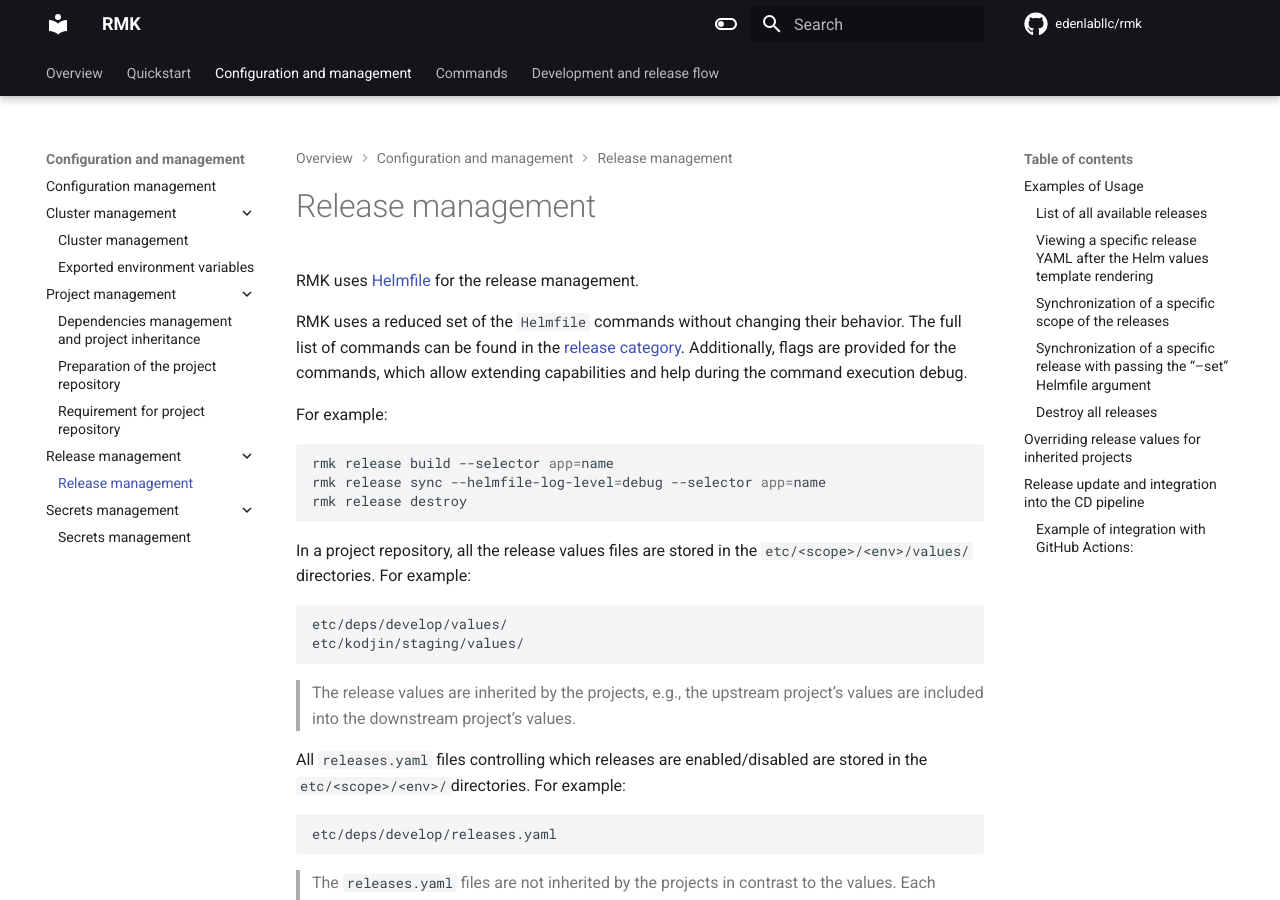
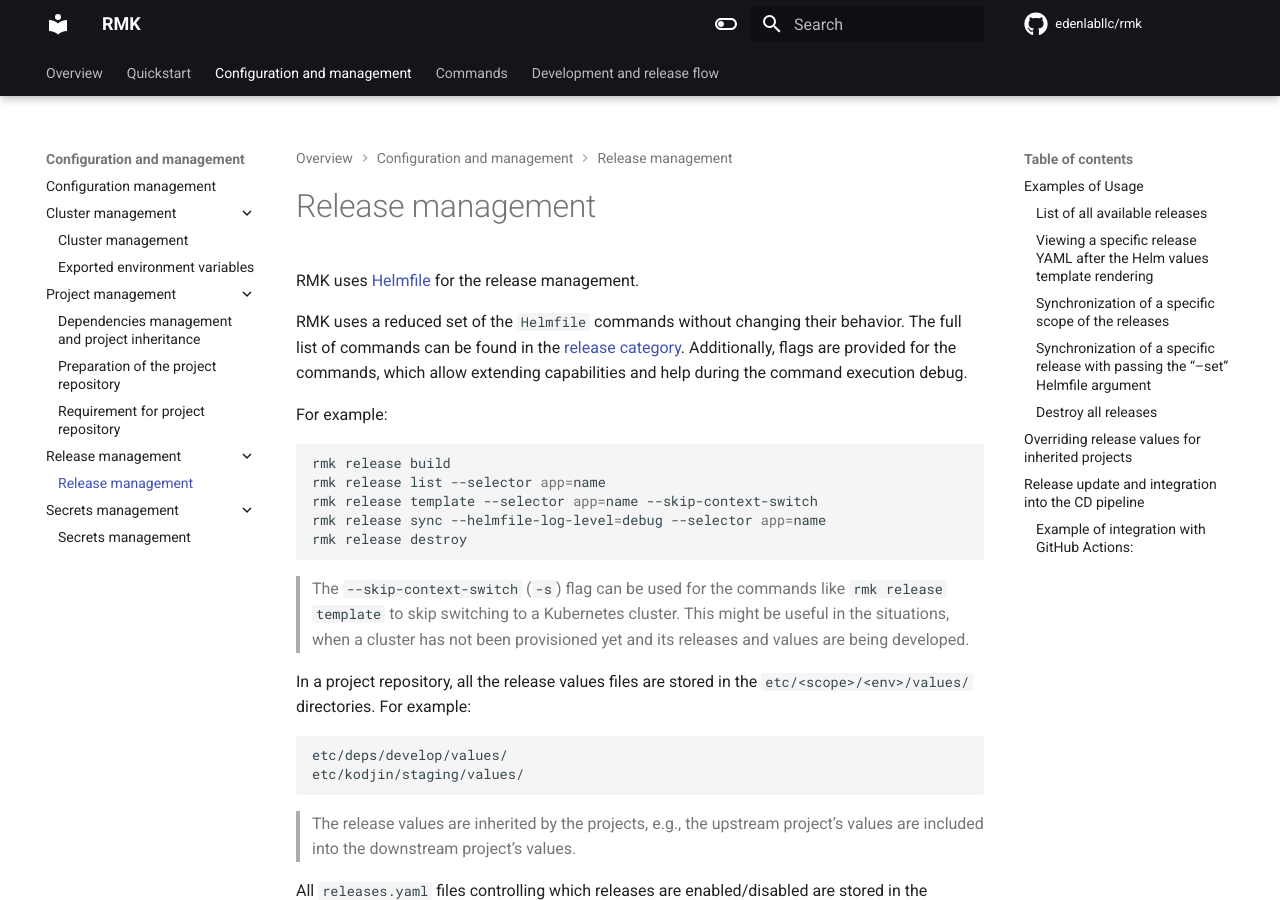
Before and after one commit to edenlabllc/rmk, an MkDocs documentation site: the page built from docs/configuration/release-management/release-management.md, in a window 1280 px wide and 900 px high. Built offline with MkDocs 1.6.1 and Material for MkDocs 9.7.7, drawn with Linux system fonts in a browser that asks for light colours; comment, search, counter and statistics services are not loaded; the version menu is left out.

Commit message:
#27 - Improve release-management.md flags description.

````diff
--- a/docs/configuration/release-management/release-management.md
+++ b/docs/configuration/release-management/release-management.md
@@ -9,10 +9,15 @@
 For example:
 
 ```shell
-rmk release build --selector app=name
+rmk release build
+rmk release list --selector app=name
+rmk release template --selector app=name --skip-context-switch
 rmk release sync --helmfile-log-level=debug --selector app=name
 rmk release destroy
 ```
+
+> The `--skip-context-switch` (`-s`) flag can be used for the commands like `rmk release template` to skip switching to a Kubernetes cluster.
+> This might be useful in the situations, when a cluster has not been provisioned yet and its releases and values are being developed.
 
 In a project repository, all the release values files are stored in the `etc/<scope>/<env>/values/` directories.
 For example:
````
